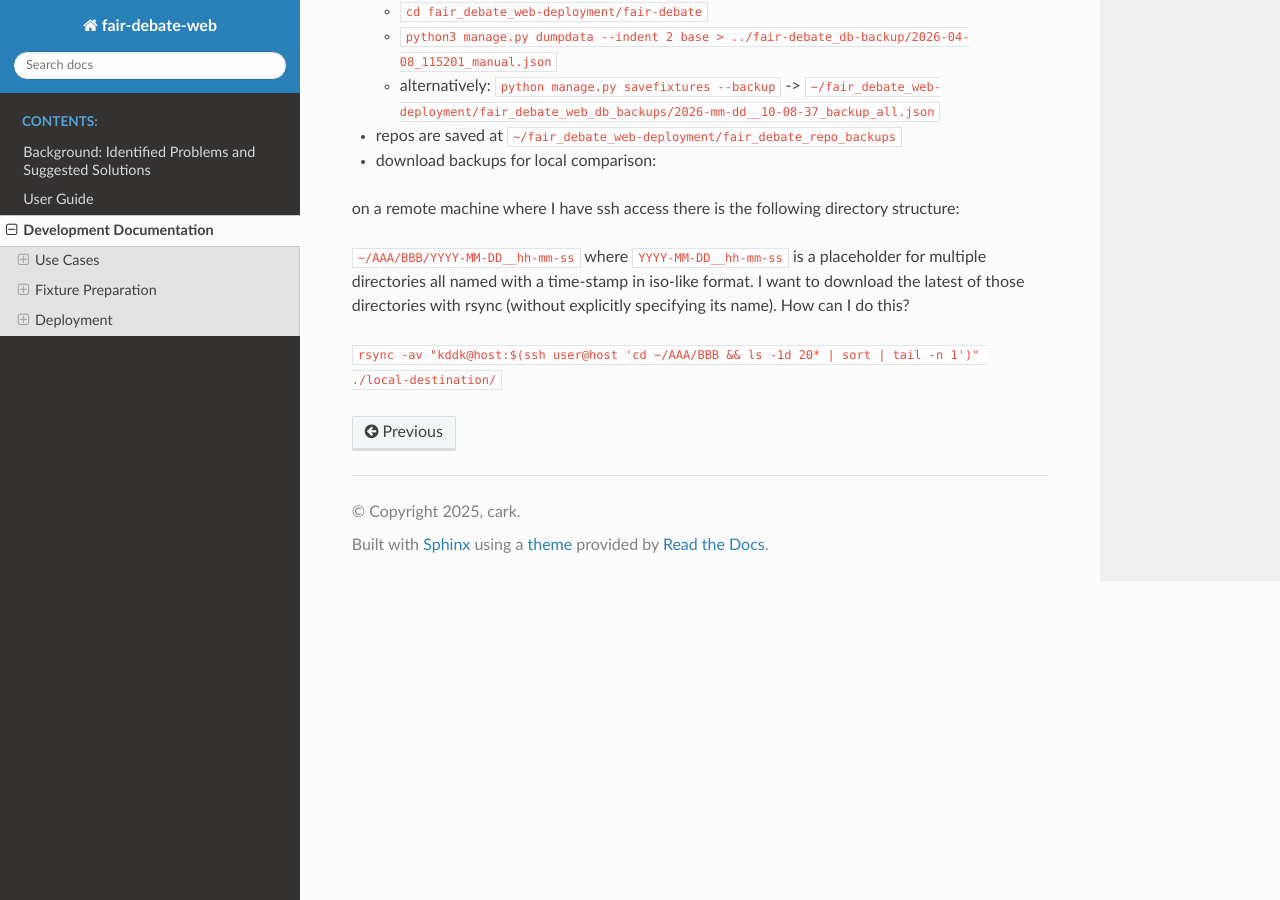
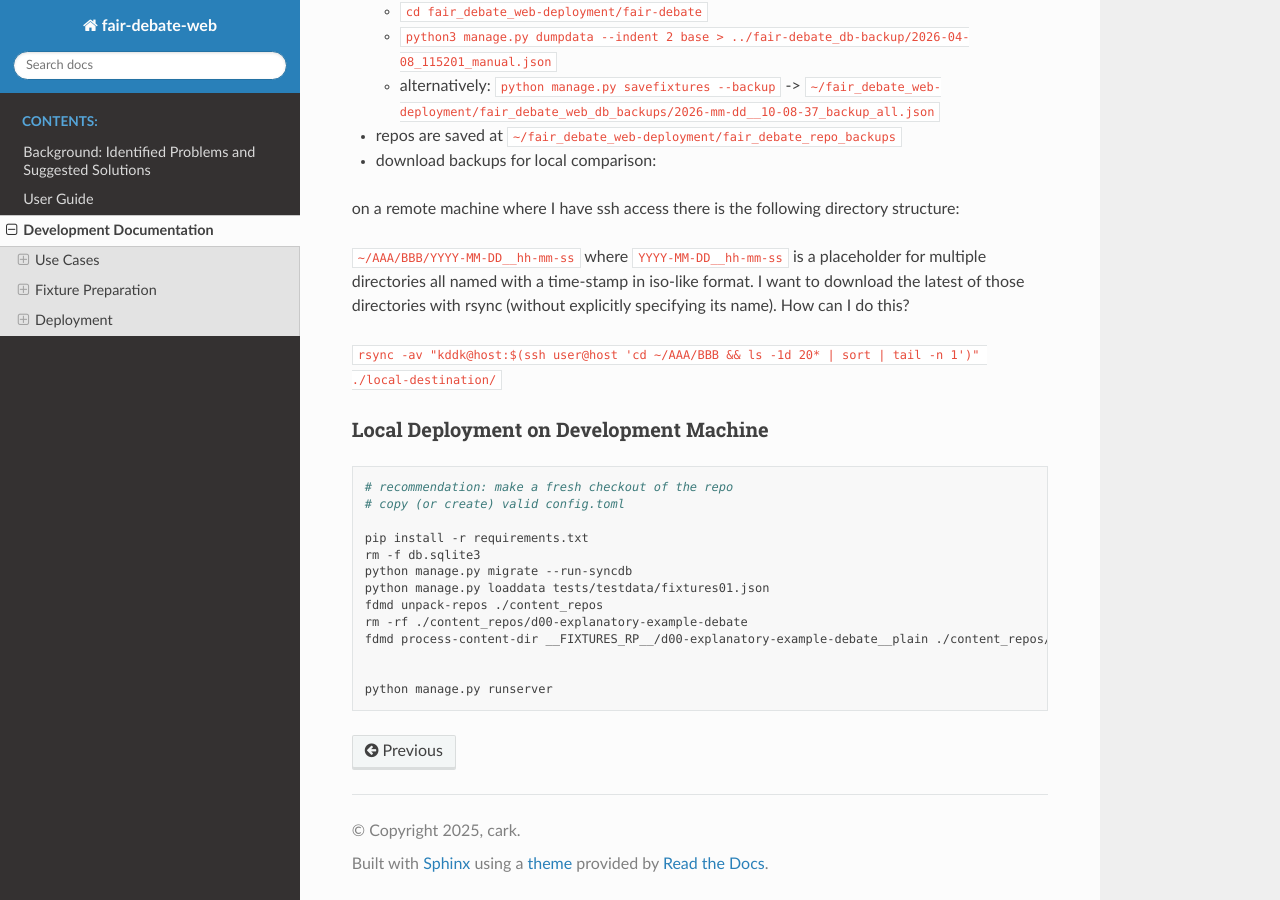
Before and after one commit to cknoll/fair-debate-web, a Sphinx documentation site: the page built from docs/source/devdocs.md, in a window 1280 px wide and 900 px high, scrolled down 1488 px. Built offline with Sphinx 7.4.7 and the Read the Docs theme 3.1.0, drawn with Linux system fonts in a browser that asks for light colours.

Commit message:
docs (devdocs): facilitate local deployment (also: ensure backup compatibility (related to `irrelevant_attribute`))
# Last 3 commits:

# 29288c0 docs (devdocs.md): add section Fixture Preparation
# 4e44e72 feat: set passwords from credentials and improve setpassword command
# f49efe3 feat (management/commands/setpassword.py): add command to change password

# Last 3 commits:

# d496989 docs (devdocs): facilitate local deployment (also: ensure backup compatibility (related to `irrelevant_attribute`))
# 29288c0 docs (devdocs.md): add section Fixture Preparation
# 4e44e72 feat: set passwords from credentials and improve setpassword command

````diff
--- a/docs/source/devdocs.md
+++ b/docs/source/devdocs.md
@@ -97,3 +97,24 @@ on a remote machine where I have ssh access there is the following directory str
 
 
 `rsync -av "kddk@host:$(ssh user@host 'cd ~/AAA/BBB && ls -1d 20* | sort | tail -n 1')"  ./local-destination/`
+
+
+### Local Deployment on Development Machine
+
+
+```bash
+
+# recommendation: make a fresh checkout of the repo
+# copy (or create) valid config.toml
+
+pip install -r requirements.txt
+rm -f db.sqlite3
+python manage.py migrate --run-syncdb
+python manage.py loaddata tests/testdata/fixtures01.json
+fdmd unpack-repos ./content_repos
+rm -rf ./content_repos/d00-explanatory-example-debate
+fdmd process-content-dir __FIXTURES_RP__/d00-explanatory-example-debate__plain ./content_repos/d00-explanatory-example-debate
+
+
+python manage.py runserver
+```
````
Also changed, not shown: 2 other files.
